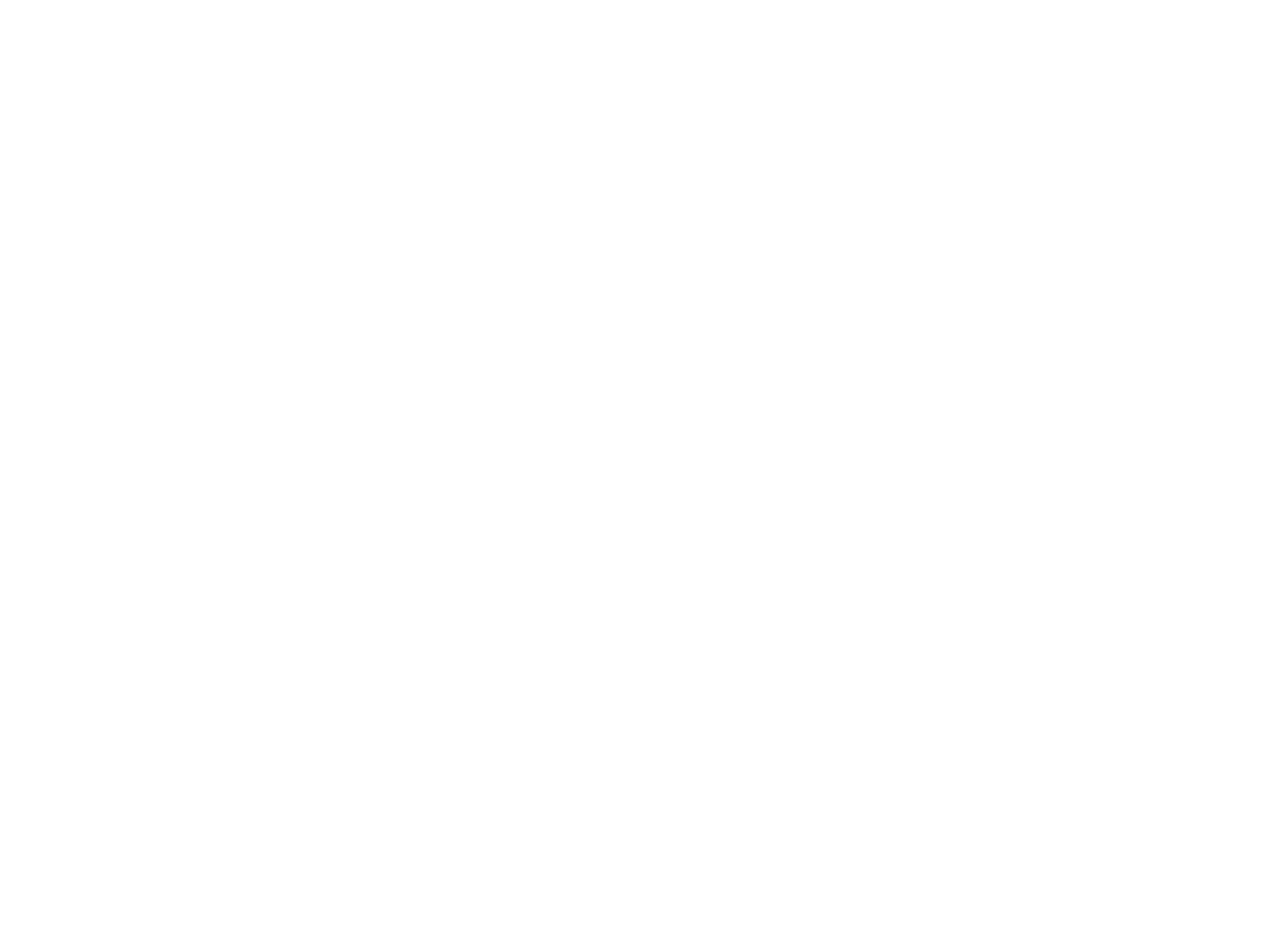
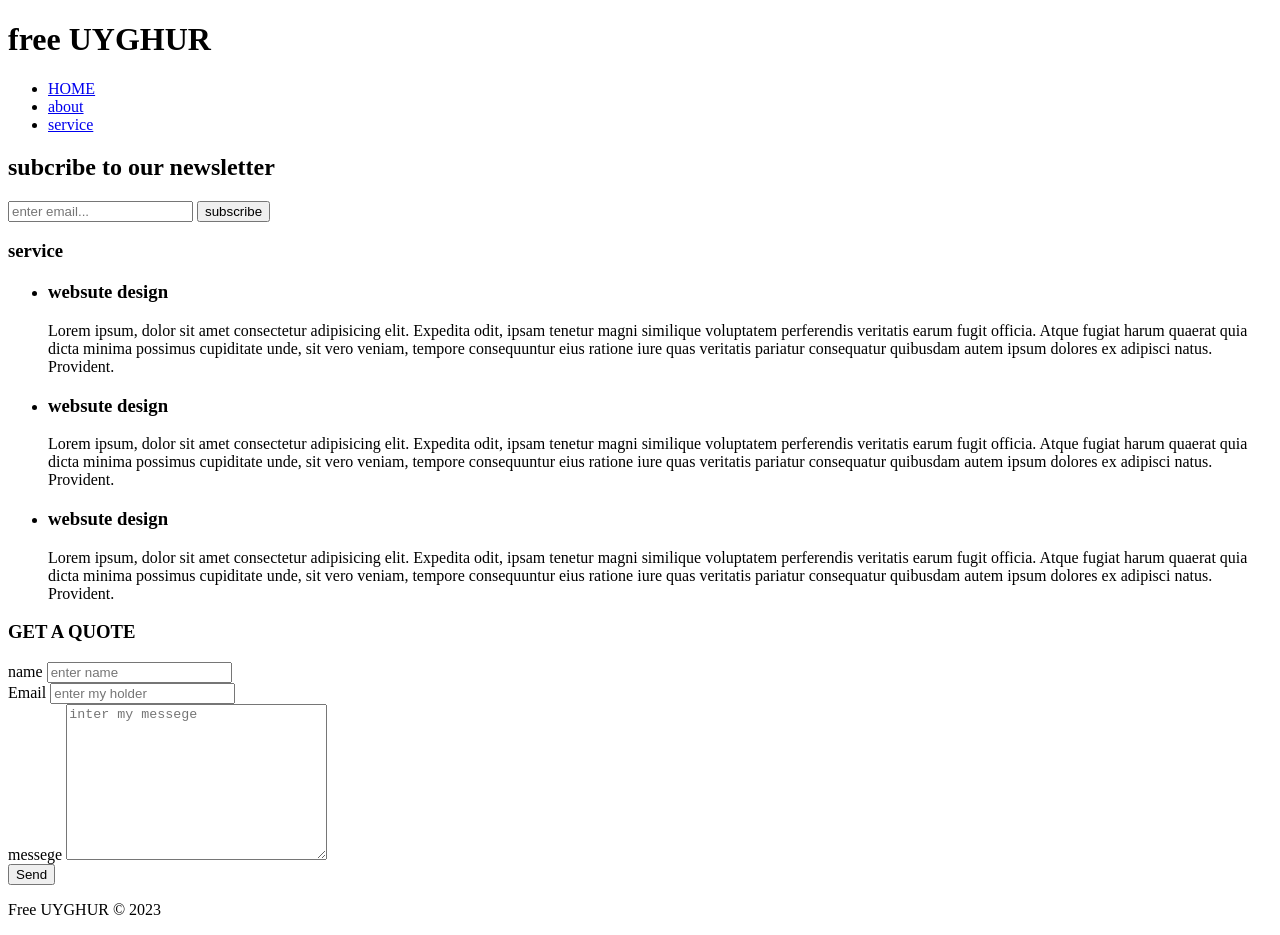
Before and after one commit to Aygul08/DAY10, a plain HTML site: page service.html in a window 1280 px wide. Before the commit the page ends 800 px from the top, so only its background shows below. Drawn offline with Linux system fonts and the light colour scheme.

Commit message:
second commit

```diff
--- a/service.html
+++ b/service.html
@@ -0,0 +1,90 @@
+<!DOCTYPE html>
+<html lang="en">
+<head>
+    <meta charset="UTF-8">
+    <meta name="viewport" content="width=device-width, initial-scale=1.0">
+    <title>FREE UYGHUR</title>
+</head>
+<body>
+    <header>
+        <div>
+            <div>
+                <h1><span>free </span>UYGHUR</h1>
+            </div>
+            <nav>
+                <ul>
+                    <li><a href="index.HTML">HOME</a></li>
+                    <li><a href="about.html">about</a></li>
+                    <li><a href="service.html">service</a></li>
+              </ul>
+            </nav>
+        </div>
+    </header>
+
+
+    <SEction>
+        <div>
+            <h1>subcribe to our newsletter</h1>
+            <form action="">
+                <input type="email" name="" id="" placeholder="enter email...">
+                <button type="submit">subscribe</button>
+            </form>
+        </div>
+    </SEction>
+
+    <SEction>
+        <div>
+            <article>
+                <h1>service</h1>
+                <ul>
+
+                    <li><h3>websute design</h3>
+                        <p>Lorem ipsum, dolor sit amet consectetur adipisicing elit. Expedita odit, ipsam tenetur magni similique voluptatem perferendis veritatis earum fugit officia. Atque fugiat harum quaerat quia dicta minima possimus cupiditate unde, sit vero veniam, tempore consequuntur eius ratione iure quas veritatis pariatur consequatur quibusdam autem ipsum dolores ex adipisci natus. Provident.</p>
+                     </li>
+
+                     <li><h3>websute design</h3>
+                        <p>Lorem ipsum, dolor sit amet consectetur adipisicing elit. Expedita odit, ipsam tenetur magni similique voluptatem perferendis veritatis earum fugit officia. Atque fugiat harum quaerat quia dicta minima possimus cupiditate unde, sit vero veniam, tempore consequuntur eius ratione iure quas veritatis pariatur consequatur quibusdam autem ipsum dolores ex adipisci natus. Provident.</p>
+                         </li>
+
+
+                    <li><h3>websute design</h3>
+                        <p>Lorem ipsum, dolor sit amet consectetur adipisicing elit. Expedita odit, ipsam tenetur magni similique voluptatem perferendis veritatis earum fugit officia. Atque fugiat harum quaerat quia dicta minima possimus cupiditate unde, sit vero veniam, tempore consequuntur eius ratione iure quas veritatis pariatur consequatur quibusdam autem ipsum dolores ex adipisci natus. Provident.</p>
+
+                     </li>
+                </ul>
+            </article>
+            <aside>
+                <div>
+                    <h3>GET A QUOTE</h3>
+                    <FOrm>
+                        <div>
+                        <label for="">name</label>
+                        <input type="text" placeholder="enter name">
+
+                        </div>
+                        <div>
+                            <label for="email">Email</label>
+                            <input type="email" name="" id="" placeholder="enter my holder">
+                        </div>
+                        <div>
+                            <label for="messege">messege</label>
+                            <textarea name="" id="" cols="30" rows="10" placeholder="inter my messege"></textarea>
+                        </div>
+                        <div>
+                            <button type="submit">Send</button>
+                        </div>
+                    </FOrm>
+                </div>
+            </aside>
+        </div>
+
+
+    </SEction>
+
+    <footer>
+        <p>Free UYGHUR  &COPY; 2023</p>
+    </footer>
+
+
+</body>
+</html>
```
Also changed, not shown: about.html (+61 -0 lines), index.HTML (+1 -1 lines).
